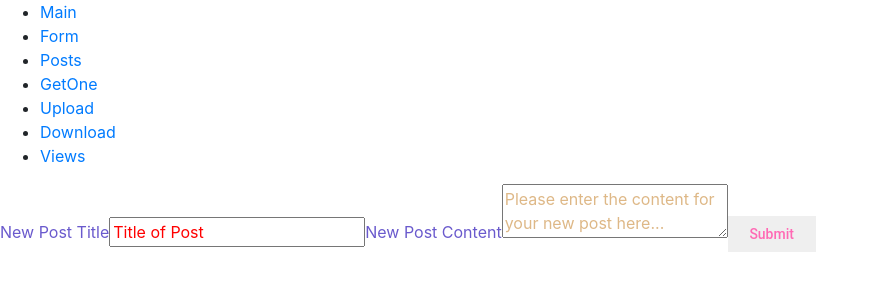
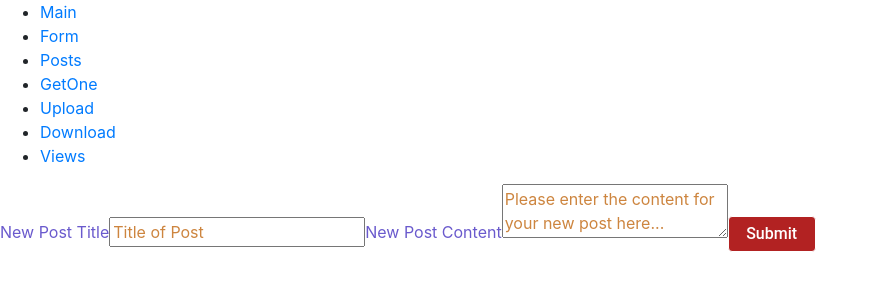
Before and after one commit to bakarilevy/Reactive_Blog, a React (Create React App) app in the folder reactive-blog/: page /form in a window 1280 px wide. Shown: the top 300 px of the page, without its empty margins (0-878 px from the left). Built offline with nearby package versions, Linux system fonts and the light colour scheme.

Commit message:
Managed to modify the styling even further for the postform class

```diff
--- a/reactive-blog/src/components/postform/PostForm.css
+++ b/reactive-blog/src/components/postform/PostForm.css
@@ -3,13 +3,31 @@
 }
 
 .titleInput {
-    color: red;
+    color: peru;
 }
 
 .valueInput {
-    color: burlywood;
+    color: peru;
 }
 
 .submitbutton {
-    color: hotpink;
+    background-color: firebrick;
+    color: white;
+    padding: 15px, 32px;
+    text-align: center;
+    border: 1px solid white;
+    display: inline-block;
+    font-size: 16px;
+    border-radius: 4px;
+    -webkit-transition-duration: 0.4s;
+    transition-duration: 0.4s;
+
 }
+
+.submitbutton:hover {
+    background-color: white;
+    color: firebrick;
+    border: 1px solid firebrick;
+    -webkit-transition-duration: 0.4s;
+    transition-duration: 0.4s;
+}
```
